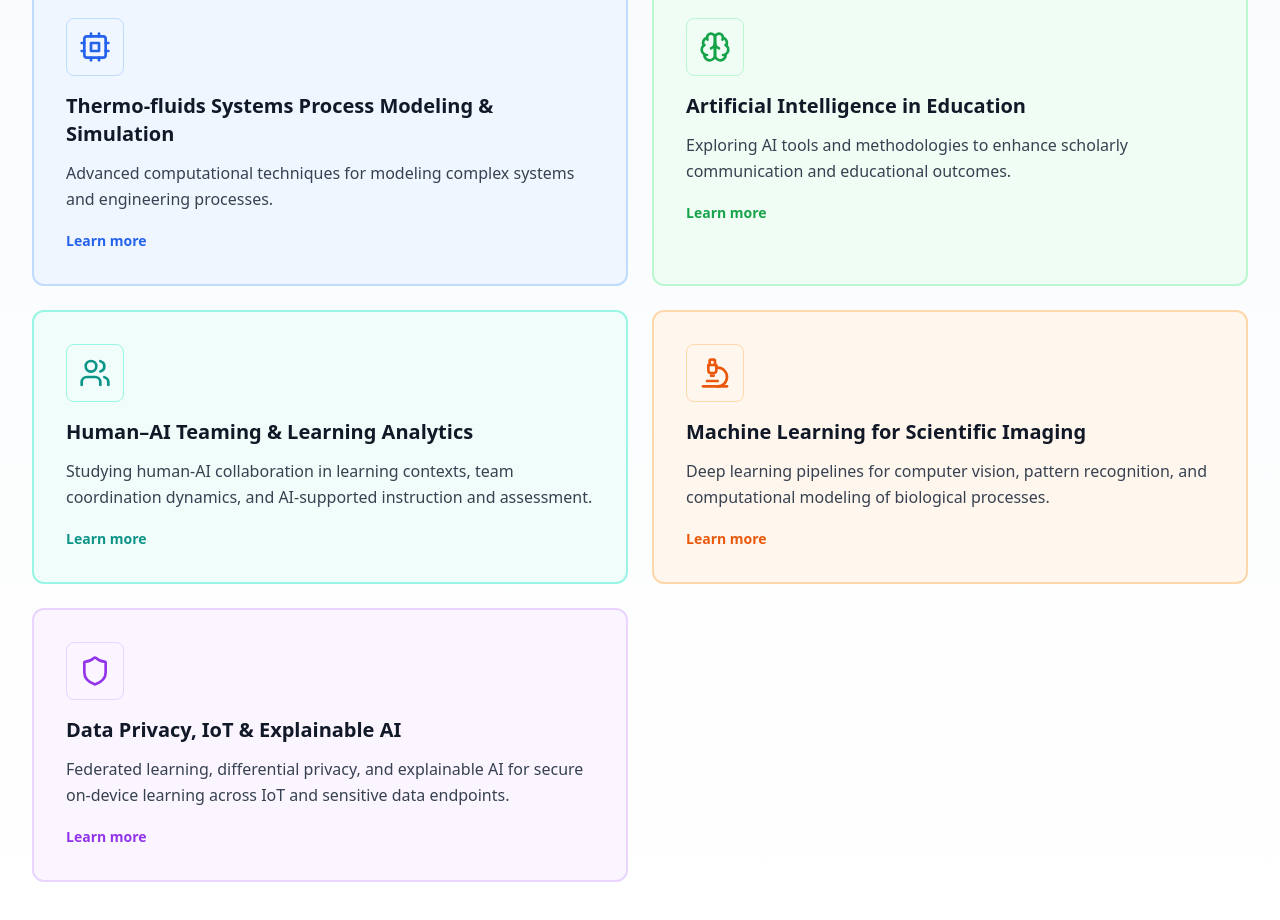
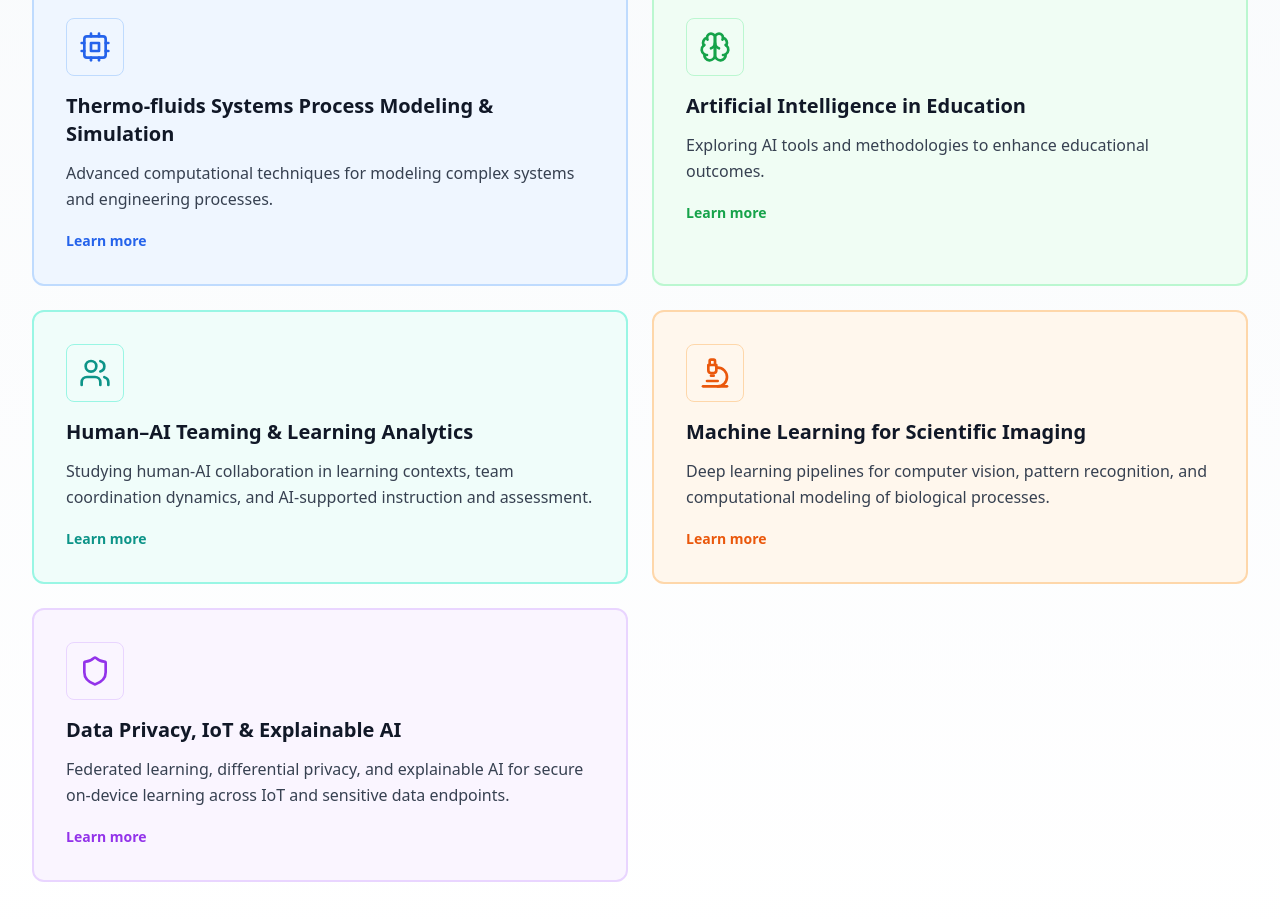
Before and after one commit to Abasfreky1/professor-portfolio, a React (Vite) app: page / in a window 1280 px wide. Shown: the part 2580-3500 px from the top of the page. Built offline with nearby package versions, Linux system fonts and the light colour scheme.

Commit message:
Refine description for AI in Education research
Updated the description of the AI in Education research topic to focus on enhancing educational outcomes.

```diff
--- a/src/components/Research.tsx
+++ b/src/components/Research.tsx
@@ -19,7 +19,7 @@ export function Research() {
     {
       icon: Brain,
       title: 'Artificial Intelligence in Education',
-      description: 'Exploring AI tools and methodologies to enhance scholarly communication and educational outcomes.',
+      description: 'Exploring AI tools and methodologies to enhance educational outcomes.',
       color: 'green',
       image: '/professor-portfolio/poster.jpeg',
       overview: 'This research area explores the application of artificial intelligence in educational settings, focusing on how AI tools can enhance scholarly communication, improve learning outcomes, and support evidence-based teaching practices. The work examines both the opportunities and challenges of integrating AI into educational environments.',
```
